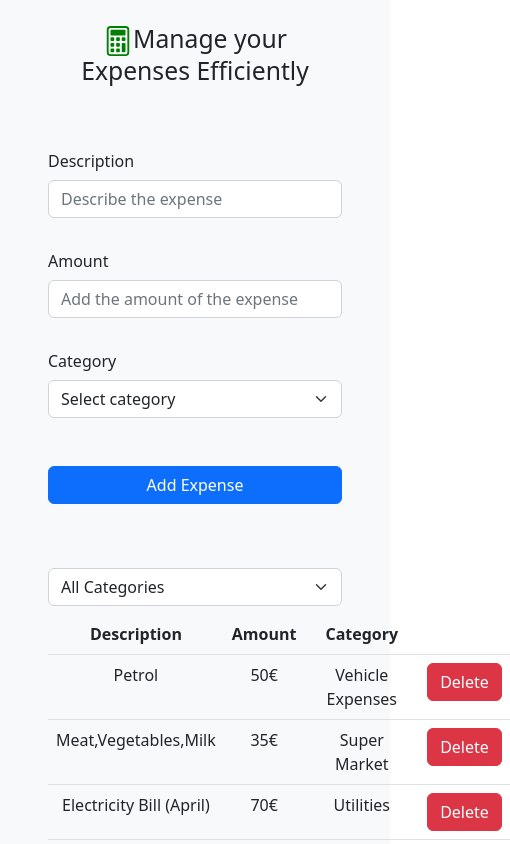
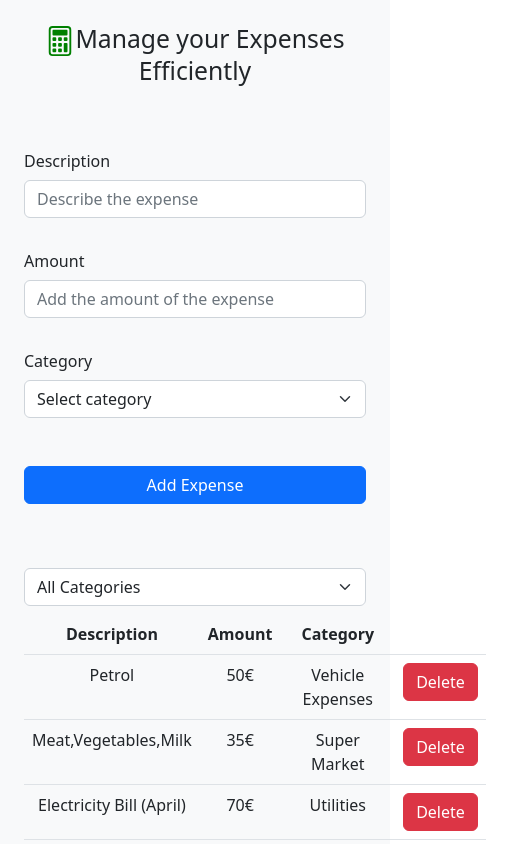
Before and after one commit to agorakis/Expenses-Tracker-App-React, a React (Vite) app: page / in a window 390 px wide. Shown: the top 844 px of the page, 510 px wide, since content can reach past the window. Built offline with nearby package versions, Linux system fonts and the light colour scheme; the HTML template or start-up script is replaced by a standard one.

Commit message:
Fix UI Issue in Responsive Mode

```diff
--- a/src/App.tsx
+++ b/src/App.tsx
@@ -59,7 +59,7 @@ function App() {
 
   return (
     <>
-      <div className="py-4 px-5 bg-light">
+      <div className="py-4 px-4 bg-light">
         <h2 className="pb-5 text-center">
           <BsCalculator color="green" size={30} />
           Manage your Expenses Efficiently
```
